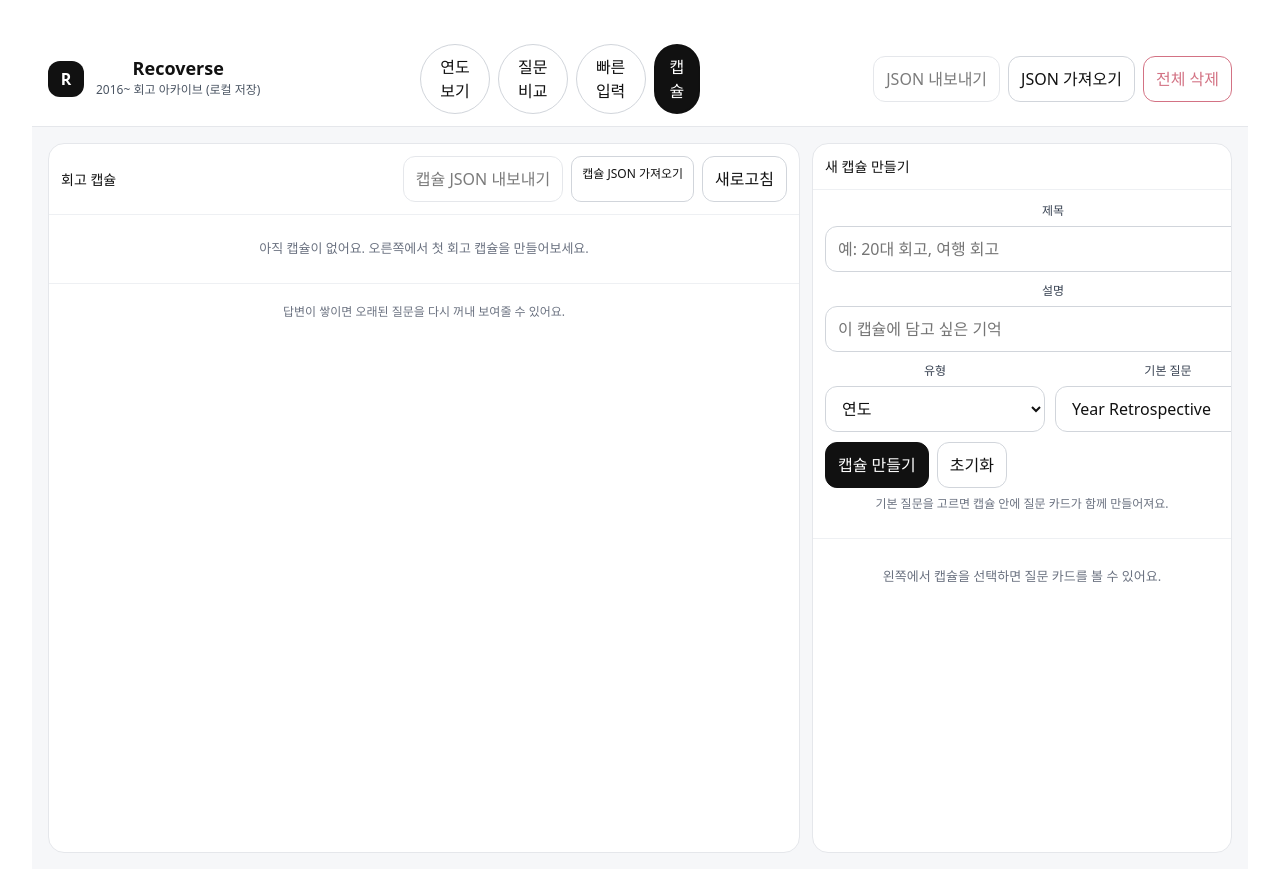
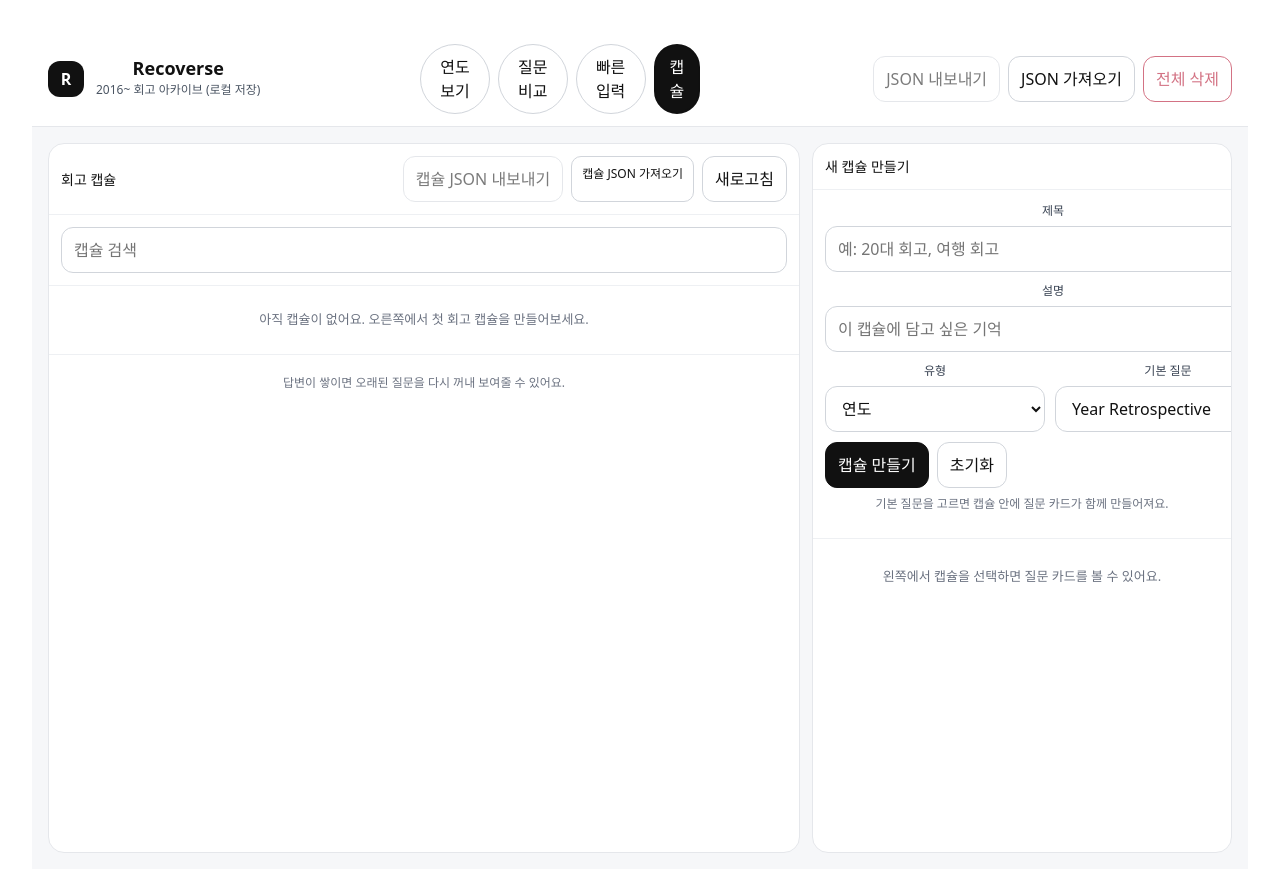
Before and after one commit to minmaxhap/recoverse, a Vue app in the folder recoverse-frontend/: page / in a window 1280 px wide. Both pictures are taken after a click on the button "캡슐". Shown: the top 892 px of the page. Built offline with nearby package versions, Linux system fonts and the light colour scheme.

Commit message:
Add capsule search filter

```diff
--- a/recoverse-frontend/src/App.vue
+++ b/recoverse-frontend/src/App.vue
@@ -292,9 +292,17 @@
             </div>
           </div>
 
+          <div class="panelHead">
+            <input
+              v-model="capsuleSearch"
+              class="search capsuleSearch"
+              placeholder="캡슐 검색"
+            />
+          </div>
+
           <div class="list">
             <button
-              v-for="capsule in capsules"
+              v-for="capsule in filteredCapsules"
               :key="capsule.id"
               class="rowItem"
               :class="{ active: capsule.id === selectedCapsuleId }"
@@ -317,6 +325,9 @@
 
             <div v-if="capsules.length === 0" class="empty">
               아직 캡슐이 없어요. 오른쪽에서 첫 회고 캡슐을 만들어보세요.
+            </div>
+            <div v-else-if="filteredCapsules.length === 0" class="empty">
+              검색 결과가 없어요.
             </div>
           </div>
 
@@ -590,6 +601,7 @@ const compareQ = ref<string>("");
 const compareSearch = ref<string>("");
 
 const addSuggestSearch = ref<string>("");
+const capsuleSearch = ref<string>("");
 const capsuleError = ref<string>("");
 const capsuleNotice = ref<string>("");
 
@@ -694,6 +706,23 @@ const capsuleStats = computed(() => {
     map.set(card.capsuleId, prev);
   }
   return map;
+});
+
+const filteredCapsules = computed(() => {
+  const query = capsuleSearch.value.trim().toLowerCase();
+  if (!query) return capsules.value;
+
+  return capsules.value.filter((capsule) => {
+    const haystack = [
+      capsule.title,
+      capsule.description ?? "",
+      capsule.type,
+    ]
+      .join("\n")
+      .toLowerCase();
+
+    return haystack.includes(query);
+  });
 });
 
 const selectedCapsule = computed(() => {
@@ -1479,6 +1508,11 @@ button:disabled {
   outline: none;
 }
 
+.capsuleSearch {
+  margin-left: 0;
+  width: 100%;
+}
+
 .layout3 {
   display: grid;
   grid-template-columns: 260px 380px 1fr;
```
Also changed, not shown: 1 other file (tests, documents, lock files or other folders).
